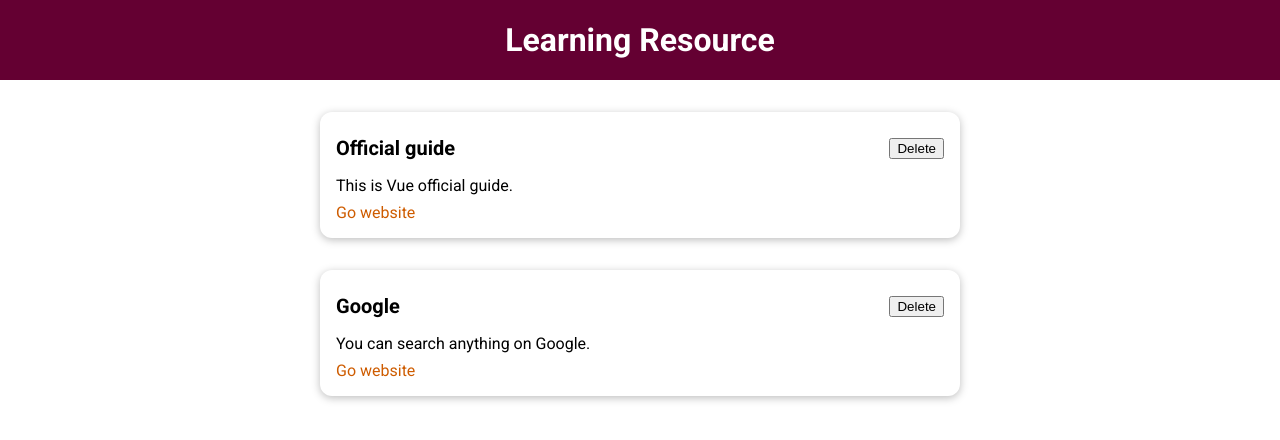
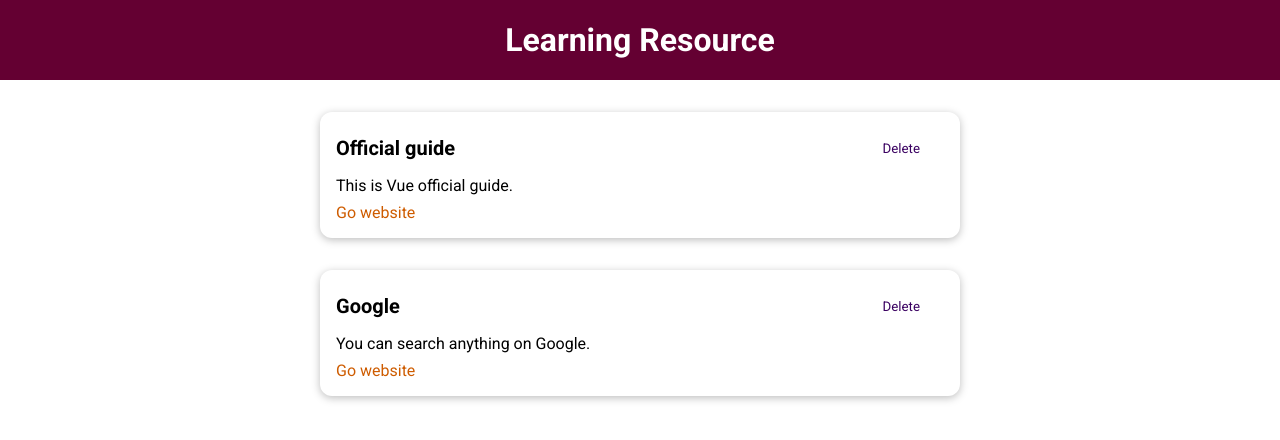
Before and after one commit to Martina928/learning-resource-app, a Vue app: page / in a window 1280 px wide. Shown: the top 440 px of the page. Built offline with nearby package versions, Linux system fonts and the light colour scheme.

Commit message:
feat: add base button component

```diff
--- a/src/components/LearningResource.vue
+++ b/src/components/LearningResource.vue
@@ -3,7 +3,9 @@
     <BaseCard>
       <header>
         <h3>{{ title }}</h3>
-        <button type="button">Delete</button>
+        <BaseButton type="button" mode="flat">
+          <span>Delete</span>
+        </BaseButton>
       </header>
       <div>
         <p>{{ description }}</p>
--- /dev/null
+++ b/src/components/UI/BaseButton.vue
@@ -0,0 +1,39 @@
+<template>
+  <button :type="type" :class="mode" @click="$emit('btnClick')">
+    <slot></slot>
+  </button>
+</template>
+
+<script>
+export default {
+  props: ['type', 'mode']
+}
+</script>
+
+<style scoped>
+button {
+  padding: 0.75rem 1.5rem;
+  font-family: inherit;
+  background-color: #3a0061;
+  border: 1px solid #3a0061;
+  color: white;
+  cursor: pointer;
+}
+
+button:hover,
+button:active {
+  background-color: #270041;
+  border-color: #270041;
+}
+
+.flat {
+  background-color: transparent;
+  color: #3a0061;
+  border: none;
+}
+
+.flat:hover,
+.flat:active {
+  background-color: #edd2ff;
+}
+</style>
--- a/src/main.js
+++ b/src/main.js
@@ -2,9 +2,11 @@
 
 import App from './App.vue';
 import BaseCard from './components/UI/BaseCard.vue';
+import BaseButton from './components/UI/BaseButton.vue';
 
 const app = createApp(App);
 
 app.component('BaseCard', BaseCard);
+app.component('BaseButton', BaseButton);
 
 app.mount('#app');
```
